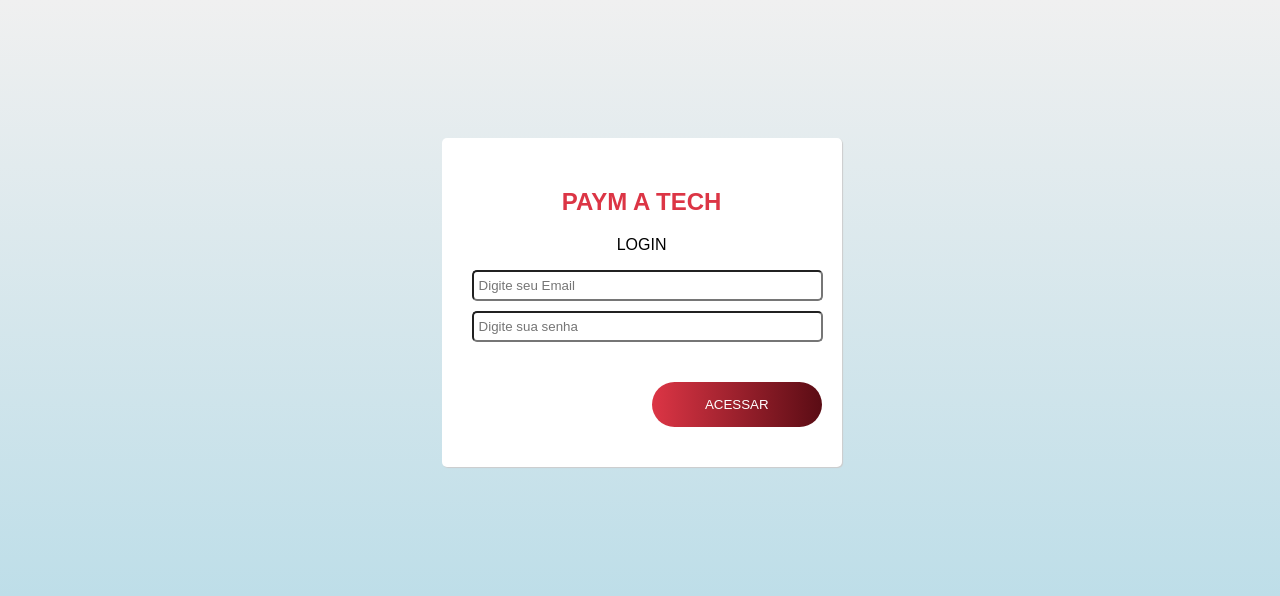
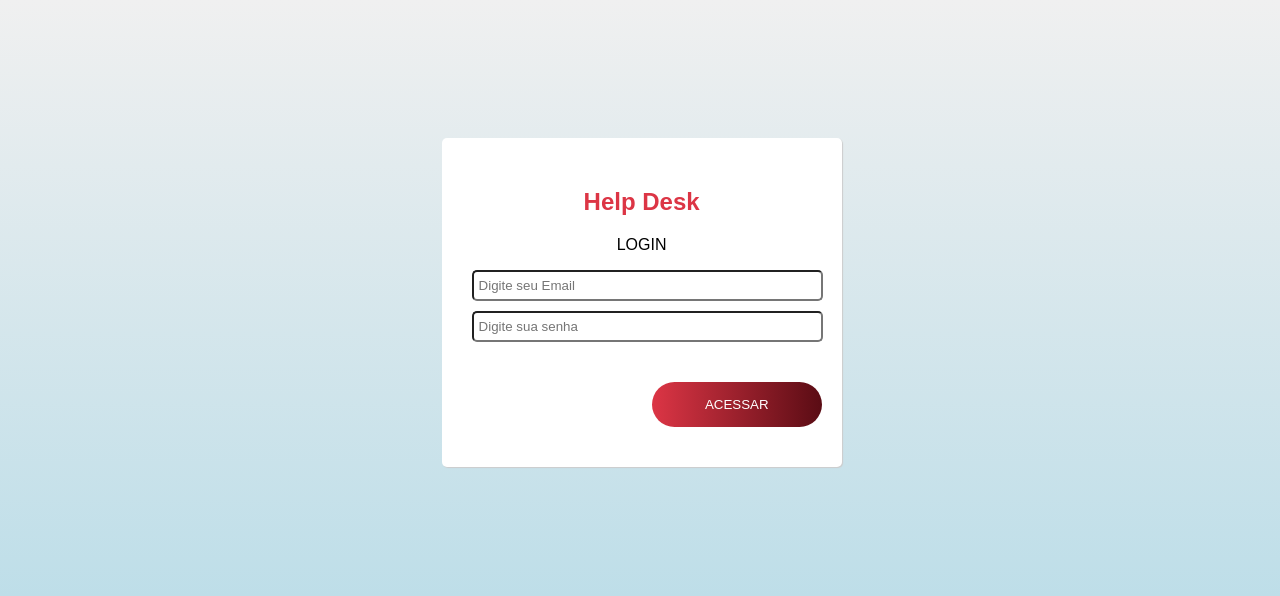
Before and after one commit to devEzequiel/app_help_desk, a PHP site: page /index.php in a window 1280 px wide. Shown: the top 596 px of the page. Run offline with PHP 8.4, Linux system fonts and the light colour scheme.

Commit message:
Update index.php

```diff
--- a/index.php
+++ b/index.php
@@ -11,7 +11,7 @@
 	<form class="form" action="scripts/valida_login.php" method="POST">
 		<div class="container">
 			<div class="container-t">
-				<h2 class="title">PAYM A TECH</h2>
+				<h2 class="title">Help Desk</h2>
 				<p>LOGIN</p>
 
 			</div>
```
